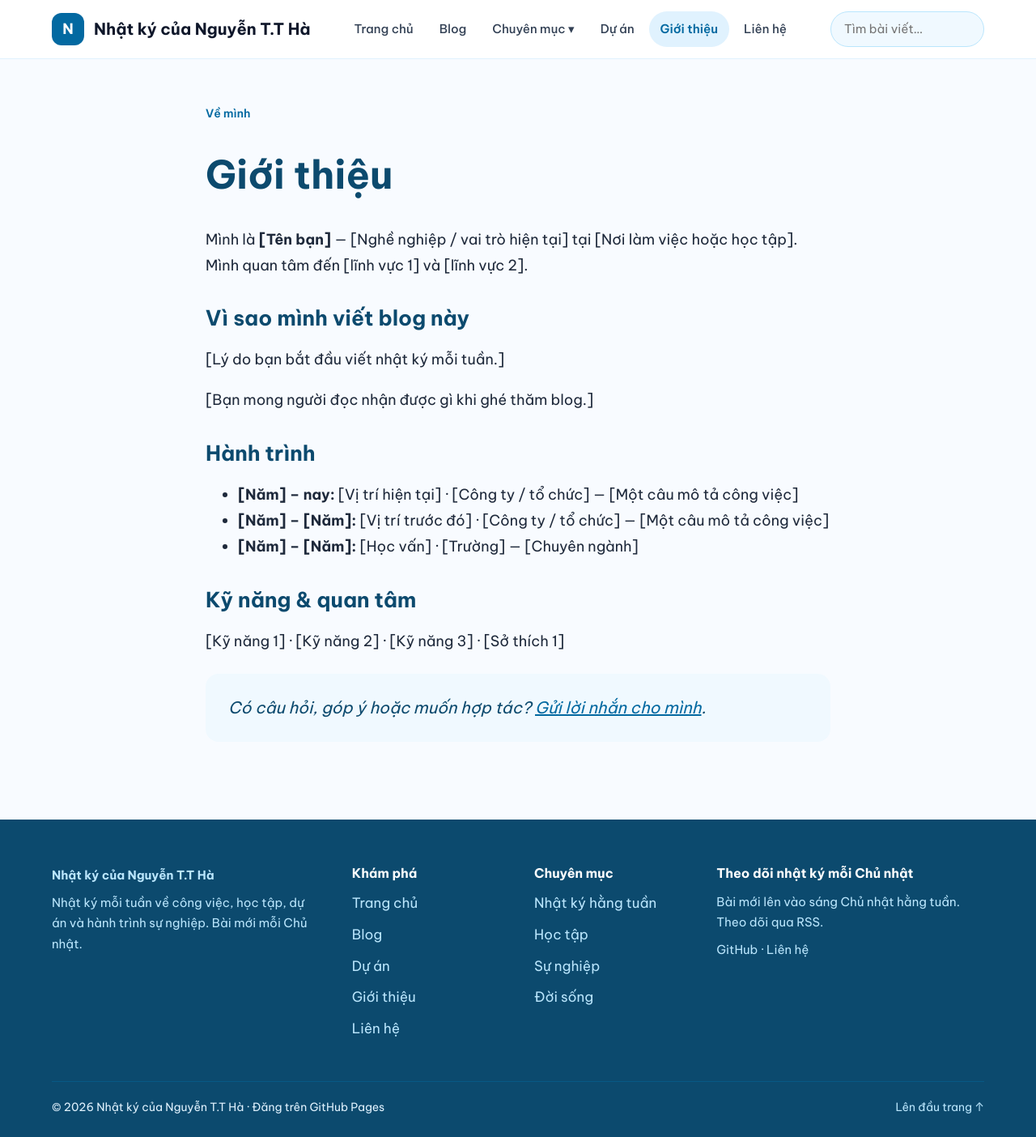
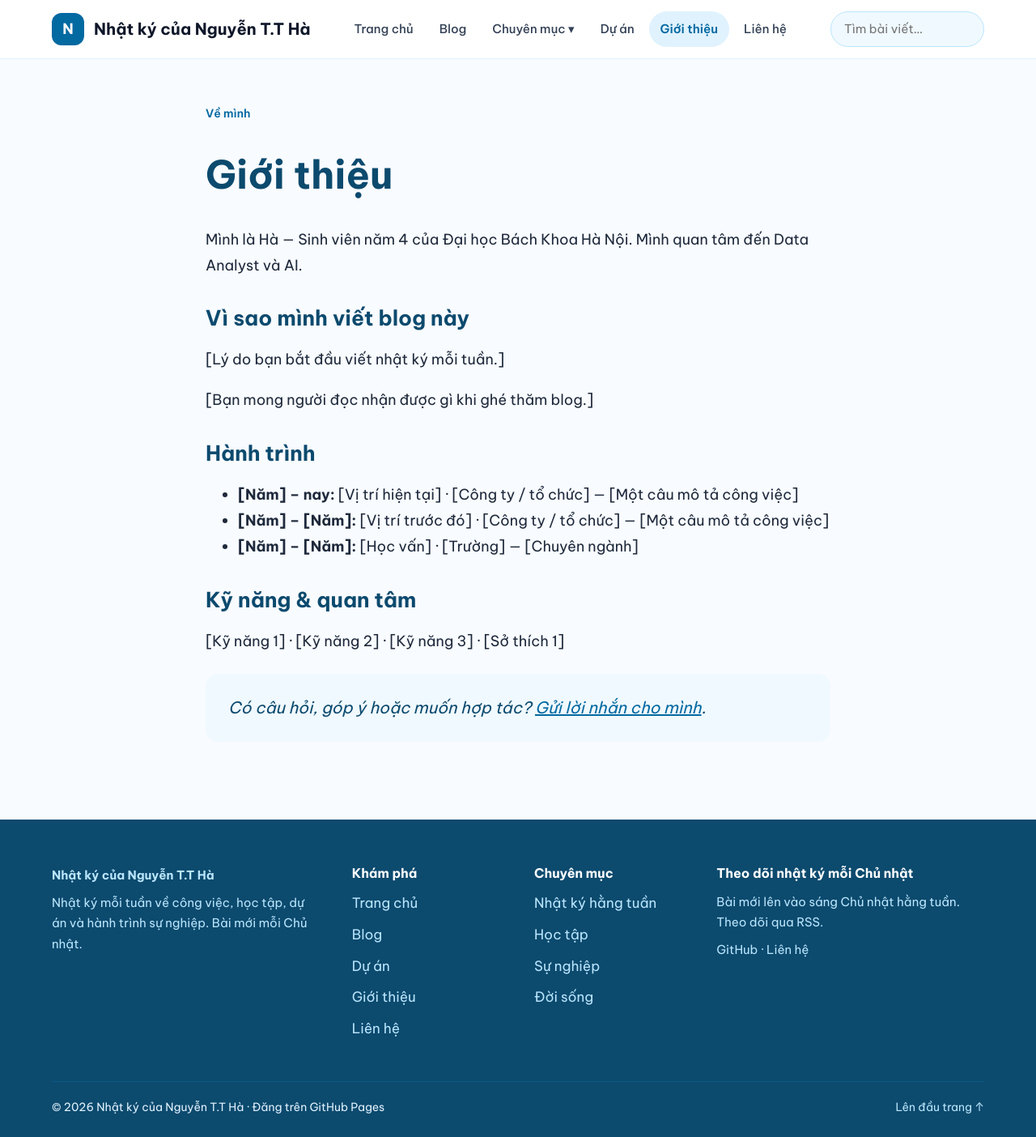
Before and after one commit to hanguyne/hanguyne.github.io, a Jekyll site: the page built from gioi-thieu.md, in a window 1280 px wide. Shown: the whole page at 81% size. Built offline with Jekyll 4.4.1, drawn with Linux system fonts in a browser that asks for light colours.

Commit message:
Update gioi-thieu.md (via Pages CMS)

```diff
--- a/gioi-thieu.md
+++ b/gioi-thieu.md
@@ -3,8 +3,7 @@ title: Giới thiệu
 eyebrow: Về mình
 permalink: /gioi-thieu/
 ---
-
-Mình là **[Tên bạn]** — [Nghề nghiệp / vai trò hiện tại] tại [Nơi làm việc hoặc học tập]. Mình quan tâm đến [lĩnh vực 1] và [lĩnh vực 2].
+Mình là Hà — Sinh viên năm 4 của Đại học Bách Khoa Hà Nội. Mình quan tâm đến Data Analyst và AI.
 
 ## Vì sao mình viết blog này
 
```
